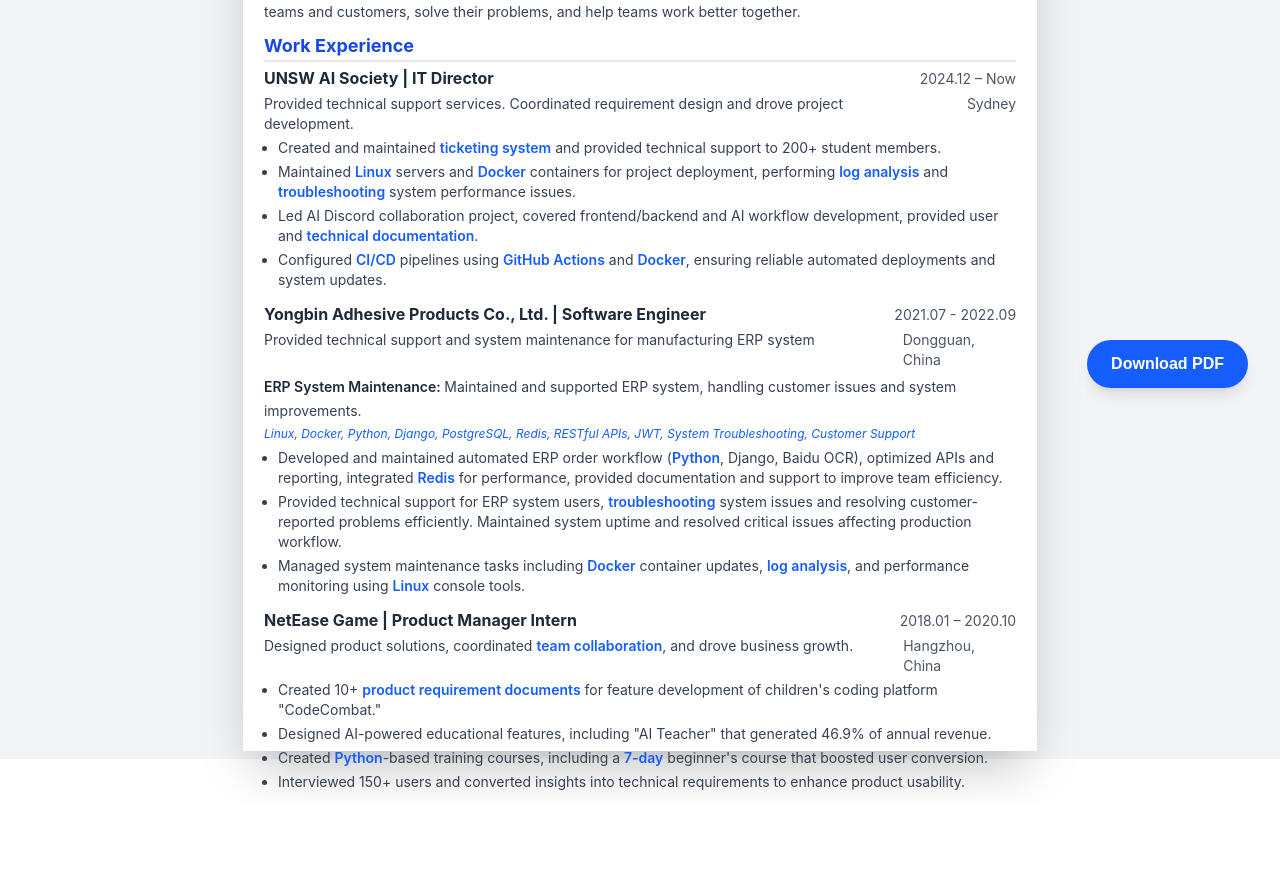
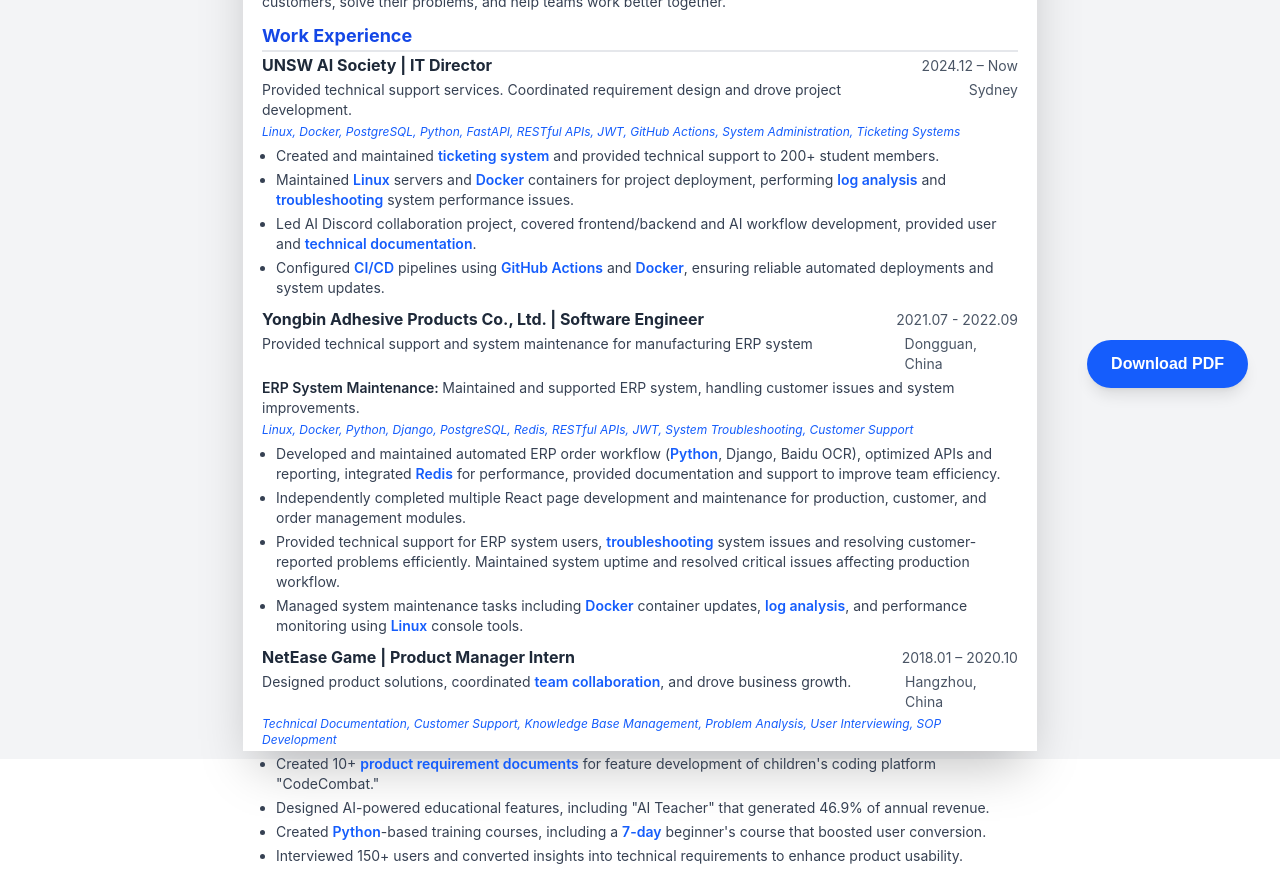
Before and after one commit to Crokily/crokily.github.io, a Next.js app: page /resume in a window 1280 px wide. Shown: the part 380-1258 px from the top of the page. Before the commit the page ends 1184 px from the top, so only its background shows below. Built offline with nearby package versions, Linux system fonts and the light colour scheme.

Commit message:
Refine resume layout by adjusting line height and padding for better readability; expand tech stack and contributions sections with additional relevant skills and experiences.

```diff
--- a/app/resume/page.tsx
+++ b/app/resume/page.tsx
@@ -13,11 +13,11 @@
         className="bg-white text-gray-800 shadow-2xl"
         style={{
           fontFamily: "'Inter', -apple-system, BlinkMacSystemFont, 'Segoe UI', Roboto, sans-serif",
-          lineHeight: 1.5,
+          lineHeight: 1.2,
           width: '210mm',
           minHeight: '297mm',
           maxHeight: '297mm',
-          padding: '5.5mm',
+          padding: '5mm',
           boxSizing: 'border-box',
         }}
       >
--- a/app/resume/resumeData.ts
+++ b/app/resume/resumeData.ts
@@ -104,6 +104,8 @@
         "Configured CI/CD pipelines using GitHub Actions and Docker, ensuring reliable automated deployments and system updates."
       ],
       techStack: [
+        "Linux", "Docker", "PostgreSQL", "Python", "FastAPI", "RESTful APIs",
+        "JWT", "GitHub Actions", "System Administration", "Ticketing Systems"
       ]
     },
     {
@@ -118,6 +120,7 @@
       },
       contributions: [
         "Developed and maintained automated ERP order workflow (Python, Django, Baidu OCR), optimized APIs and reporting, integrated Redis for performance, provided documentation and support to improve team efficiency.",
+        "Independently completed multiple React page development and maintenance for production, customer, and order management modules.",
         "Provided technical support for ERP system users, troubleshooting system issues and resolving customer-reported problems efficiently. Maintained system uptime and resolved critical issues affecting production workflow.",
         "Managed system maintenance tasks including Docker container updates, log analysis, and performance monitoring using Linux console tools."
       ],
@@ -139,6 +142,8 @@
         "Interviewed 150+ users and converted insights into technical requirements to enhance product usability."
       ],
       techStack: [
+        "Technical Documentation", "Customer Support", "Knowledge Base Management",
+        "Problem Analysis", "User Interviewing", "SOP Development"
       ]
     }
   ],
```
